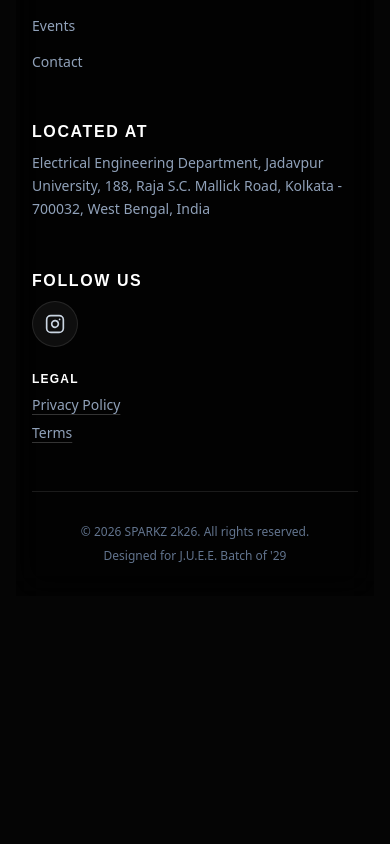
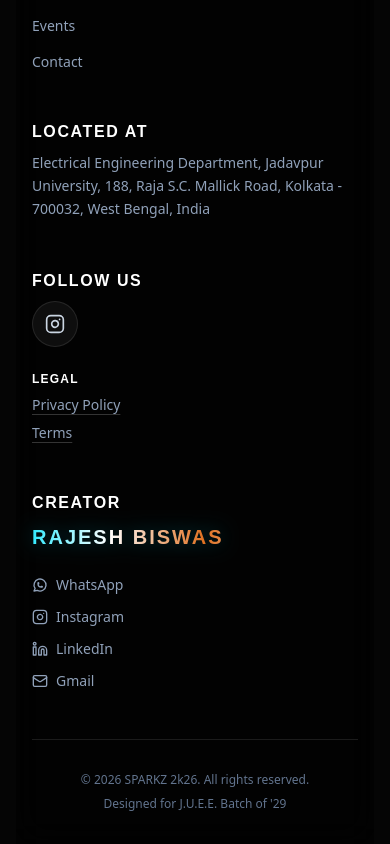
Before and after one commit to Rajesh-Biswas369/sparkz26, a Next.js app: page / in a window 390 px wide. Shown: the part 6714-7558 px from the top of the page. Before the commit the page ends 7310 px from the top, so only its background shows below. Built offline with nearby package versions, Linux system fonts and the light colour scheme; no server answers.

Commit message:
Add Creator section to footer

```diff
--- a/src/components/Footer.tsx
+++ b/src/components/Footer.tsx
@@ -4,7 +4,7 @@ import Link from "next/link";
 export default function Footer() {
   return (
     <footer className="relative z-10 w-full bg-black/60 backdrop-blur-lg border-t border-white/10 pt-16 pb-8 px-4 md:px-12 mt-20">
-      <div className="max-w-7xl mx-auto grid grid-cols-1 md:grid-cols-4 gap-12 mb-12">
+      <div className="max-w-7xl mx-auto grid grid-cols-1 sm:grid-cols-2 lg:grid-cols-5 gap-12 mb-12">
         {/* Column 1: Brand */}
         <div className="flex flex-col space-y-4">
           <span className="font-['Orbitron',sans-serif] text-[#00E5FF] tracking-[0.2em] text-xs uppercase font-bold">
@@ -62,6 +62,34 @@ export default function Footer() {
             <a href="/pdfs/terms.pdf" target="_blank" rel="noopener noreferrer" className="text-slate-400 hover:text-white transition-colors text-sm w-fit underline decoration-white/20 underline-offset-4">Terms</a>
           </div>
         </div>
+
+        {/* Column 5: Creator */}
+        <div className="flex flex-col space-y-4">
+          <h3 className="font-['Orbitron',sans-serif] text-white font-bold tracking-widest mb-2 uppercase">Creator</h3>
+          <div className="flex flex-col">
+            <span className="liquid-text font-['Orbitron',sans-serif] text-xl font-black uppercase tracking-widest drop-shadow-[0_0_10px_rgba(0,229,255,0.3)] w-fit">
+              RAJESH BISWAS
+            </span>
+          </div>
+          <div className="flex flex-col space-y-3 pt-2">
+            <a href="https://wa.me/919874952304" target="_blank" rel="noopener noreferrer" className="flex items-center space-x-2 text-slate-400 hover:text-[#25D366] transition-colors text-sm w-fit">
+              <svg xmlns="http://www.w3.org/2000/svg" width="16" height="16" viewBox="0 0 24 24" fill="none" stroke="currentColor" strokeWidth="2" strokeLinecap="round" strokeLinejoin="round"><path d="M3 21l1.65-3.8a9 9 0 1 1 3.4 2.9L3 21" /><path d="M9 10a.5.5 0 0 0 1 0V9a.5.5 0 0 0-1 0v1a5 5 0 0 0 5 5h1a.5.5 0 0 0 0-1h-1a.5.5 0 0 0 0 1" /></svg>
+              <span>WhatsApp</span>
+            </a>
+            <a href="https://www.instagram.com/its_rajesh11b/" target="_blank" rel="noopener noreferrer" className="flex items-center space-x-2 text-slate-400 hover:text-[#E1306C] transition-colors text-sm w-fit">
+              <svg xmlns="http://www.w3.org/2000/svg" width="16" height="16" viewBox="0 0 24 24" fill="none" stroke="currentColor" strokeWidth="2" strokeLinecap="round" strokeLinejoin="round"><rect width="20" height="20" x="2" y="2" rx="5" ry="5" /><path d="M16 11.37A4 4 0 1 1 12.63 8 4 4 0 0 1 16 11.37z" /><line x1="17.5" x2="17.51" y1="6.5" y2="6.5" /></svg>
+              <span>Instagram</span>
+            </a>
+            <a href="https://www.linkedin.com/in/rajesh-biswas-1025a7418/" target="_blank" rel="noopener noreferrer" className="flex items-center space-x-2 text-slate-400 hover:text-[#0077b5] transition-colors text-sm w-fit">
+              <svg xmlns="http://www.w3.org/2000/svg" width="16" height="16" viewBox="0 0 24 24" fill="none" stroke="currentColor" strokeWidth="2" strokeLinecap="round" strokeLinejoin="round"><path d="M16 8a6 6 0 0 1 6 6v7h-4v-7a2 2 0 0 0-2-2 2 2 0 0 0-2 2v7h-4v-7a6 6 0 0 1 6-6z"/><rect width="4" height="12" x="2" y="9"/><circle cx="4" cy="4" r="2"/></svg>
+              <span>LinkedIn</span>
+            </a>
+            <a href="mailto:rajeshbiswas0510@gmail.com" className="flex items-center space-x-2 text-slate-400 hover:text-[#EA4335] transition-colors text-sm w-fit">
+              <svg xmlns="http://www.w3.org/2000/svg" width="16" height="16" viewBox="0 0 24 24" fill="none" stroke="currentColor" strokeWidth="2" strokeLinecap="round" strokeLinejoin="round"><rect width="20" height="16" x="2" y="4" rx="2"/><path d="m22 7-8.97 5.7a1.94 1.94 0 0 1-2.06 0L2 7"/></svg>
+              <span>Gmail</span>
+            </a>
+          </div>
+        </div>
       </div>
 
       {/* Copyright */}
```
